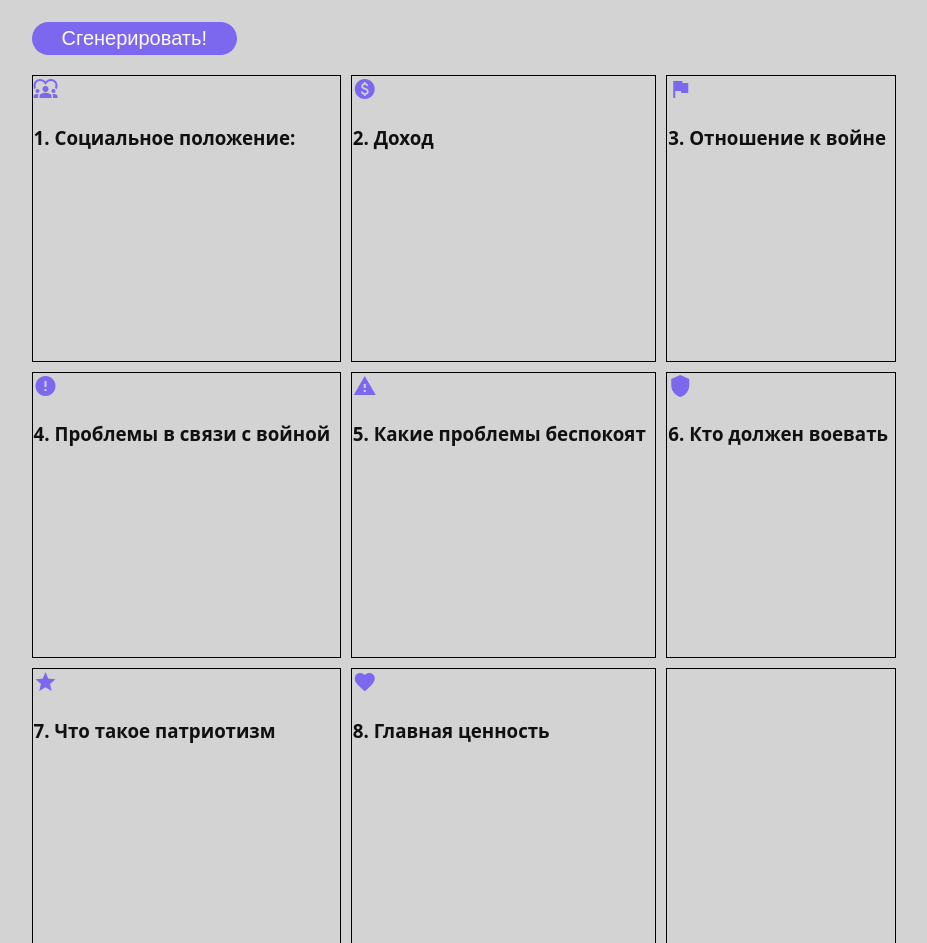
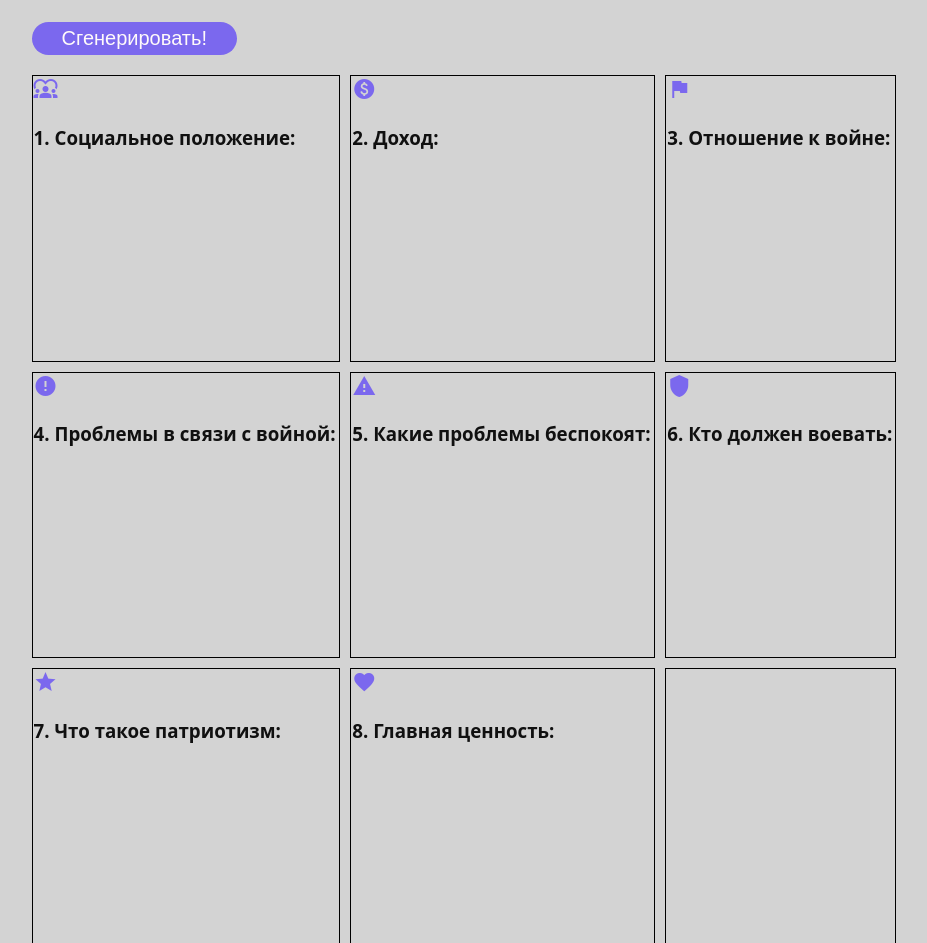
Before and after one commit to dmp-trainer/dmp-trainer.github.io, a plain HTML site: page index.html in a window 1280 px wide. Shown: the part 1040-1983 px from the top of the page, without its empty margins (176-1103 px from the left). Drawn offline with Linux system fonts and the light colour scheme.

Commit message:
Update index.html
Minor typos

```diff
--- a/index.html
+++ b/index.html
@@ -49,41 +49,41 @@
                    </td>
                    <td class="card">
                      <i class="material-icons">paid</i>
-                     <h3>2. Доход</h3>
+                     <h3>2. Доход:</h3>
                      <p class="pc-atribute" id="income"></p>
                    </td>
                    <td class="card">
                      <i class="material-icons">flag</i>
-                     <h3>3. Отношение к войне</h3>
+                     <h3>3. Отношение к войне:</h3>
                      <p class="pc-atribute" id="war"></p>
                    </td>
                  </tr>
                  <tr>
                    <td class="card">
                      <i class="material-icons">error</i>
-                     <h3>4. Проблемы в связи с войной</h3>
+                     <h3>4. Проблемы в связи с войной:</h3>
                      <p class="pc-atribute" id="engagement"></p>
                    </td>
                    <td class="card">
                      <i class="material-icons">warning</i>
-                     <h3>5. Какие проблемы беспокоят</h3>
+                     <h3>5. Какие проблемы беспокоят:</h3>
                      <p class="pc-atribute" id="problem"></p>
                    </td>
                    <td class="card">
                      <i class="material-icons">shield</i>
-                     <h3>6. Кто должен воевать</h3>
+                     <h3>6. Кто должен воевать:</h3>
                      <p class="pc-atribute" id="military"></p>
                    </td>
                  </tr>
                  <tr>
                    <td class="card">
                      <i class="material-icons">star</i>
-                     <h3>7. Что такое патриотизм</h3>
+                     <h3>7. Что такое патриотизм:</h3>
                      <p class="pc-atribute" id="patriotism"></p>
                    </td>
                    <td class="card">
                      <i class="material-icons">favorite</i>
-                     <h3>8. Главная ценность</h3>
+                     <h3>8. Главная ценность:</h3>
                      <p class="pc-atribute" id="values"></p>
                    </td>
                    <td></td>
```
